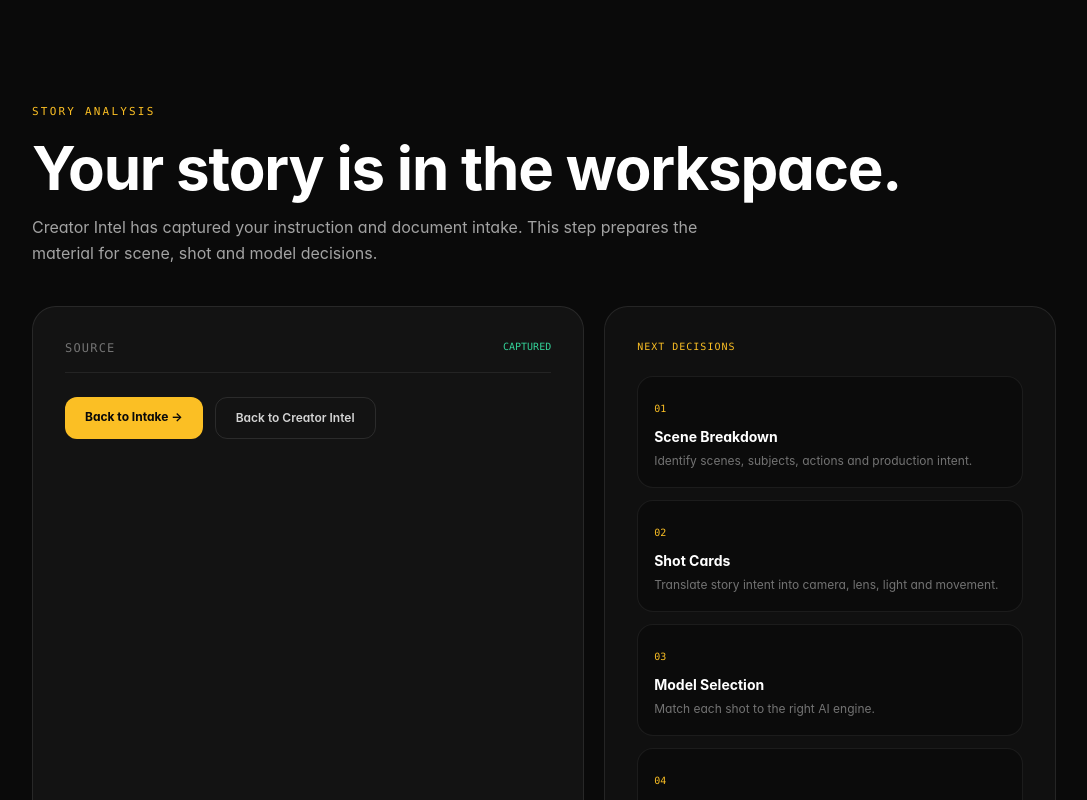
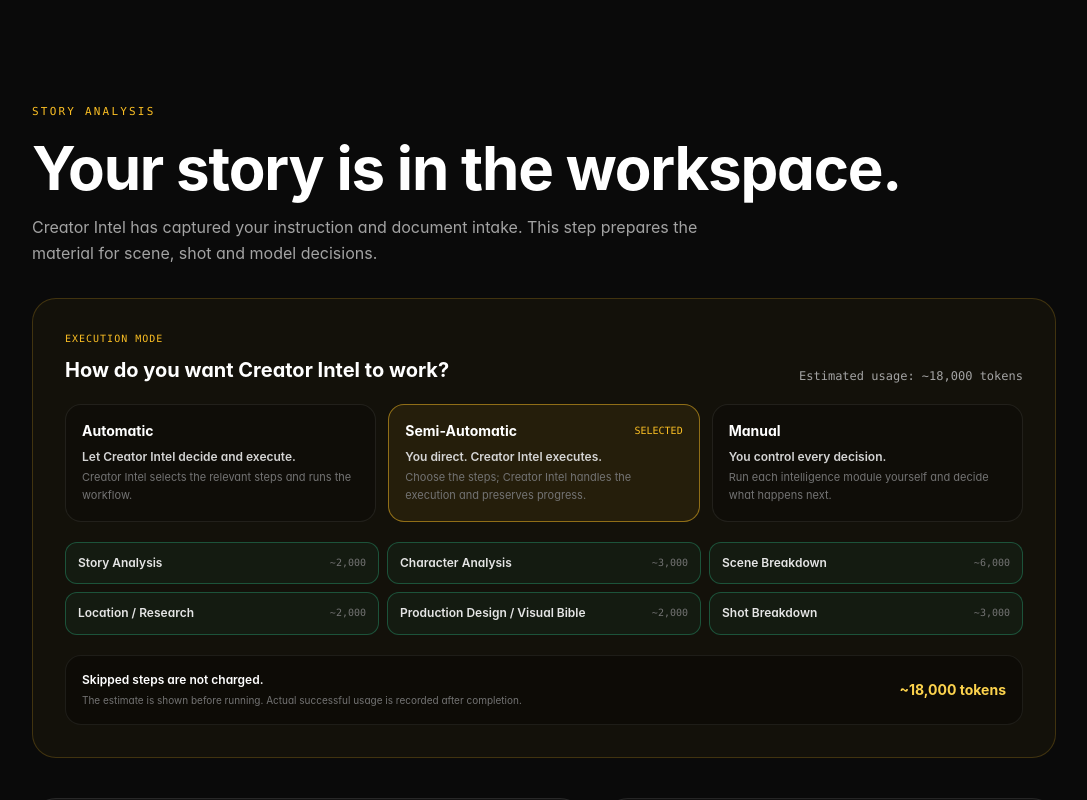
Before and after one commit to jatwa/creator-amusemac, a Next.js app: page /create/analyze in a window 1280 px wide. Shown: the top 800 px of the page, without its empty margins (96-1183 px from the left). Built offline with nearby package versions, Linux system fonts and the light colour scheme.

Commit message:
feat(workspace): surface execution controls in story analysis

```diff
--- a/app/create/analyze/page.tsx
+++ b/app/create/analyze/page.tsx
@@ -2,6 +2,7 @@
 
 import { useEffect, useState } from "react";
 import Link from "next/link";
+import { CreatorIntelligenceExecutionPicker } from "@/components/creator-intelligence-execution-picker";
 
 type Draft = { query?: string; fileName?: string };
 
@@ -27,6 +28,10 @@ export default function StoryAnalysisPage() {
           <p className="mt-4 max-w-2xl text-base leading-relaxed text-neutral-400">
             Creator Intel has captured your instruction and document intake. This step prepares the material for scene, shot and model decisions.
           </p>
+
+          <div className="mt-8">
+            <CreatorIntelligenceExecutionPicker />
+          </div>
 
           <div className="mt-10 grid gap-5 lg:grid-cols-[1.1fr_0.9fr]">
             <section className="rounded-3xl border border-white/[0.09] bg-neutral-900/70 p-6 sm:p-8">
```
